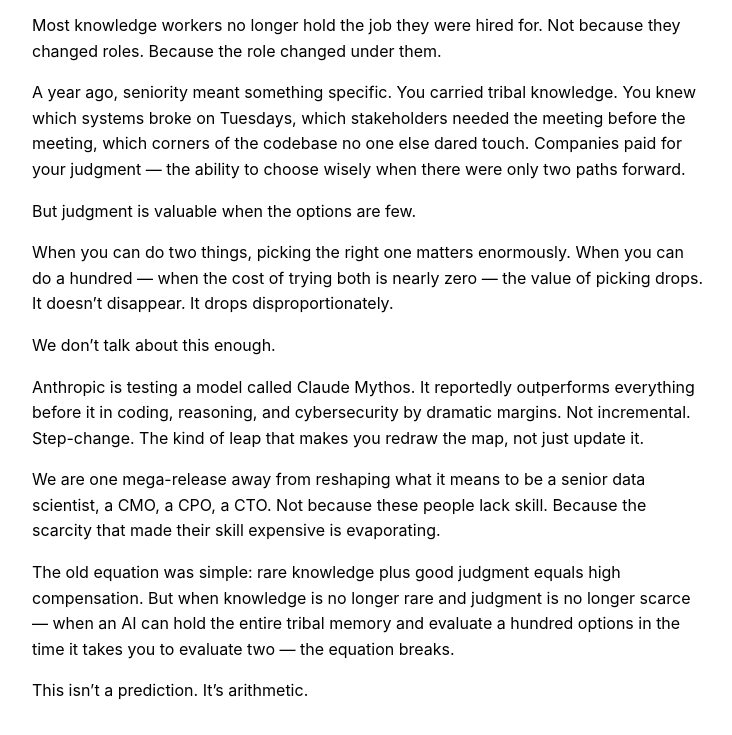
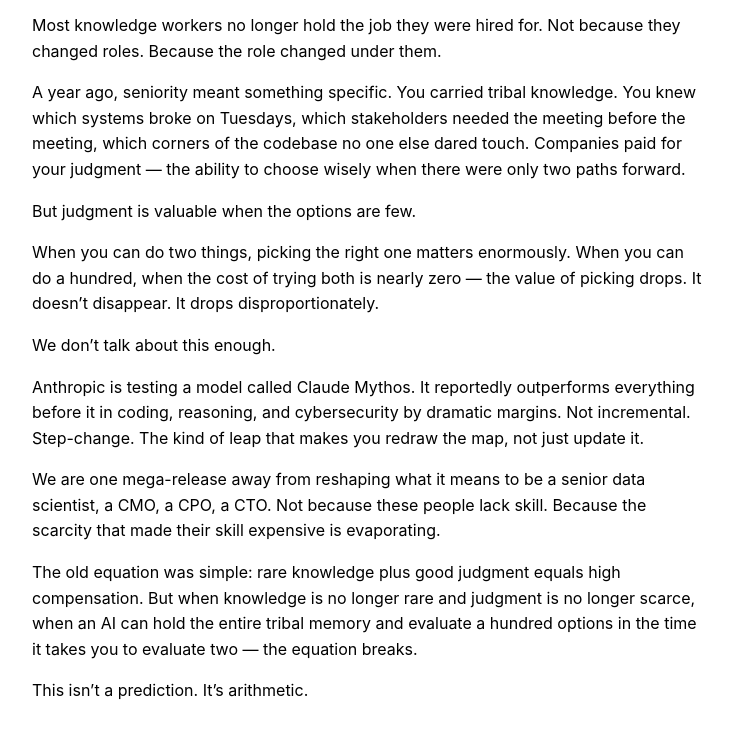
Before and after one commit to pathfinderview/arunrafi.com, a plain HTML site: page 2026-03-28-the-last-promotion.html in a window 1280 px wide. Shown: the part 163-898 px from the top of the page, without its empty margins (272-1004 px from the left). Drawn offline with Linux system fonts and the light colour scheme.

Commit message:
Fix HTML formatting inconsistencies

```diff
--- a/2026-03-28-the-last-promotion.html
+++ b/2026-03-28-the-last-promotion.html
@@ -17,7 +17,7 @@
 
   <p>But judgment is valuable when the options are few.</p>
 
-  <p>When you can do two things, picking the right one matters enormously. When you can do a hundred — when the cost of trying both is nearly zero — the value of picking drops. It doesn’t disappear. It drops disproportionately.</p>
+  <p>When you can do two things, picking the right one matters enormously. When you can do a hundred, when the cost of trying both is nearly zero — the value of picking drops. It doesn’t disappear. It drops disproportionately.</p>
 
   <p>We don’t talk about this enough.</p>
 
@@ -25,7 +25,7 @@
 
   <p>We are one mega-release away from reshaping what it means to be a senior data scientist, a CMO, a CPO, a CTO. Not because these people lack skill. Because the scarcity that made their skill expensive is evaporating.</p>
 
-  <p>The old equation was simple: rare knowledge plus good judgment equals high compensation. But when knowledge is no longer rare and judgment is no longer scarce — when an AI can hold the entire tribal memory and evaluate a hundred options in the time it takes you to evaluate two — the equation breaks.</p>
+  <p>The old equation was simple: rare knowledge plus good judgment equals high compensation. But when knowledge is no longer rare and judgment is no longer scarce, when an AI can hold the entire tribal memory and evaluate a hundred options in the time it takes you to evaluate two — the equation breaks.</p>
 
   <p>This isn’t a prediction. It’s arithmetic.</p>
 </article>
```
